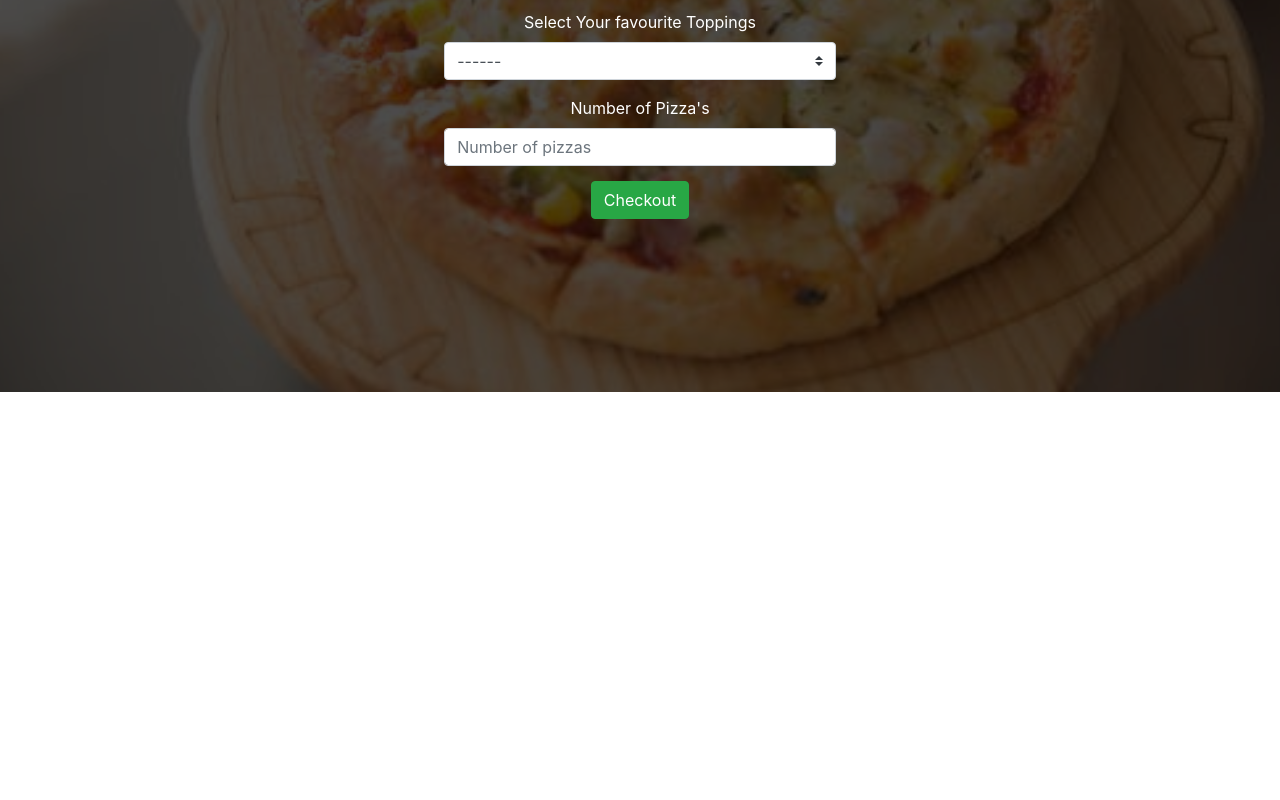
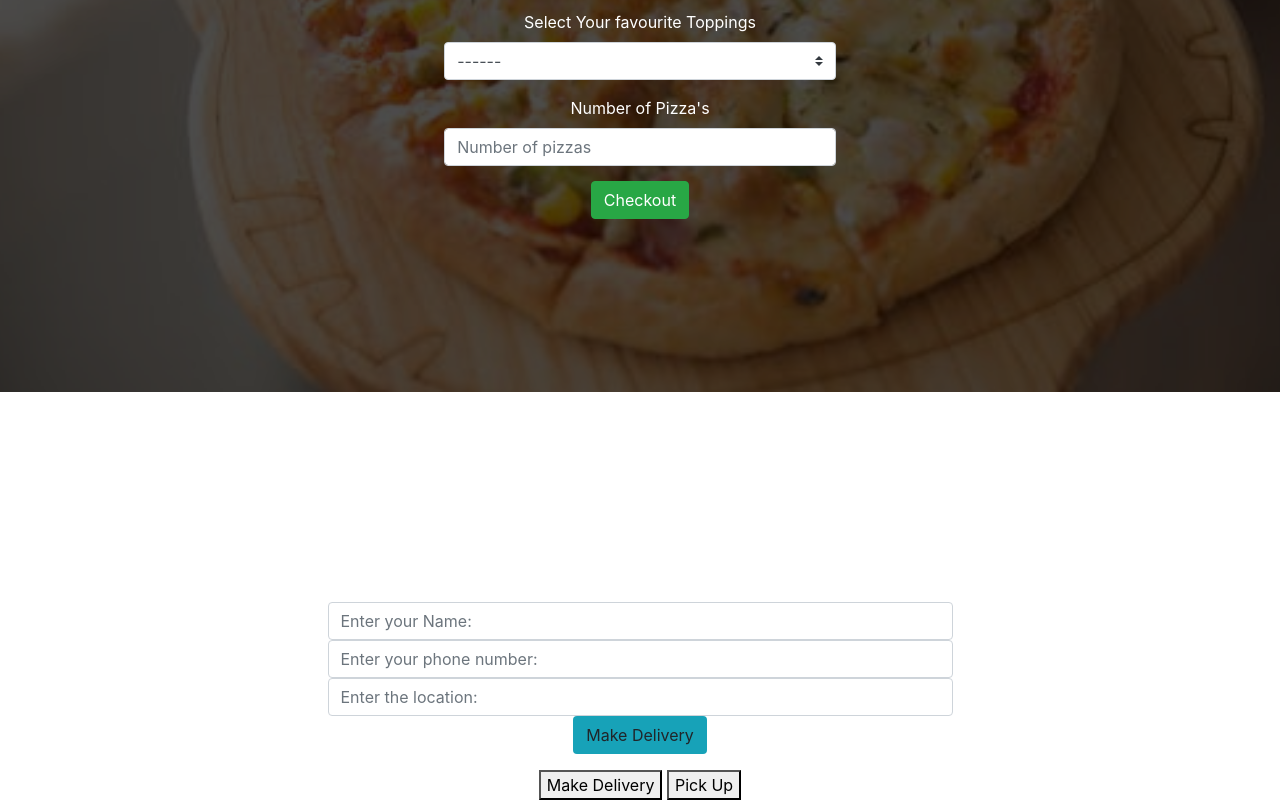
Before and after one commit to GPOLLY/pizza, a plain HTML site: page index.html in a window 1280 px wide. Shown: the part 1088-1888 px from the top of the page. Before the commit the page ends 1480 px from the top, so only its background shows below. Drawn offline with Linux system fonts and the light colour scheme; a web font is replaced by a local one.

Commit message:
this commit is after i have worked on the delivery part on the Index.Html

```diff
--- a/index.html
+++ b/index.html
@@ -97,9 +97,35 @@
                     <div class="col-sm-2"></div>
                 </div>
             </div>
-        </div>
 
-    </div>
+            <div class="order-summary" id="sum-order">
+                <h1 class="text-center" id="summary">Order Summary</h1>
+                <h2 class="text-center summary">Hello there, your order is as follows:</h2>
+                <ol id="list" class="text-center sum">
+                </ol>
+
+
+                <div class="cdata-overlay">
+                    <div class="customerdata row">
+                        <div class="col-sm-3"></div>
+                        <form action="" class="form-group col-sm-6 data">
+                            <input type="text" class="form-control cdata" placeholder="Enter your Name:">
+                            <input type="text" class="form-control cdata" placeholder="Enter your phone number: ">
+                            <input type="text" class="form-control cdata" placeholder="Enter the location: ">
+                            <button class="btn bg-info text-center d-block mx-auto go">Make Delivery</button>
+                        </form>
+
+                        <div class="col-sm-3"></div>
+                    </div>
+                </div>
+                <div class="d-block mx-auto text-center">
+                    <button class='deliver'>Make Delivery</button>
+                    <button class='delivernot'>Pick Up</button>
+                </div>
+            </div>
+
+
+
     <!-- custom java scripts -->
     <script src="js/jquery.js"></script>
     <script src="js/scripts.js"></script>
```
